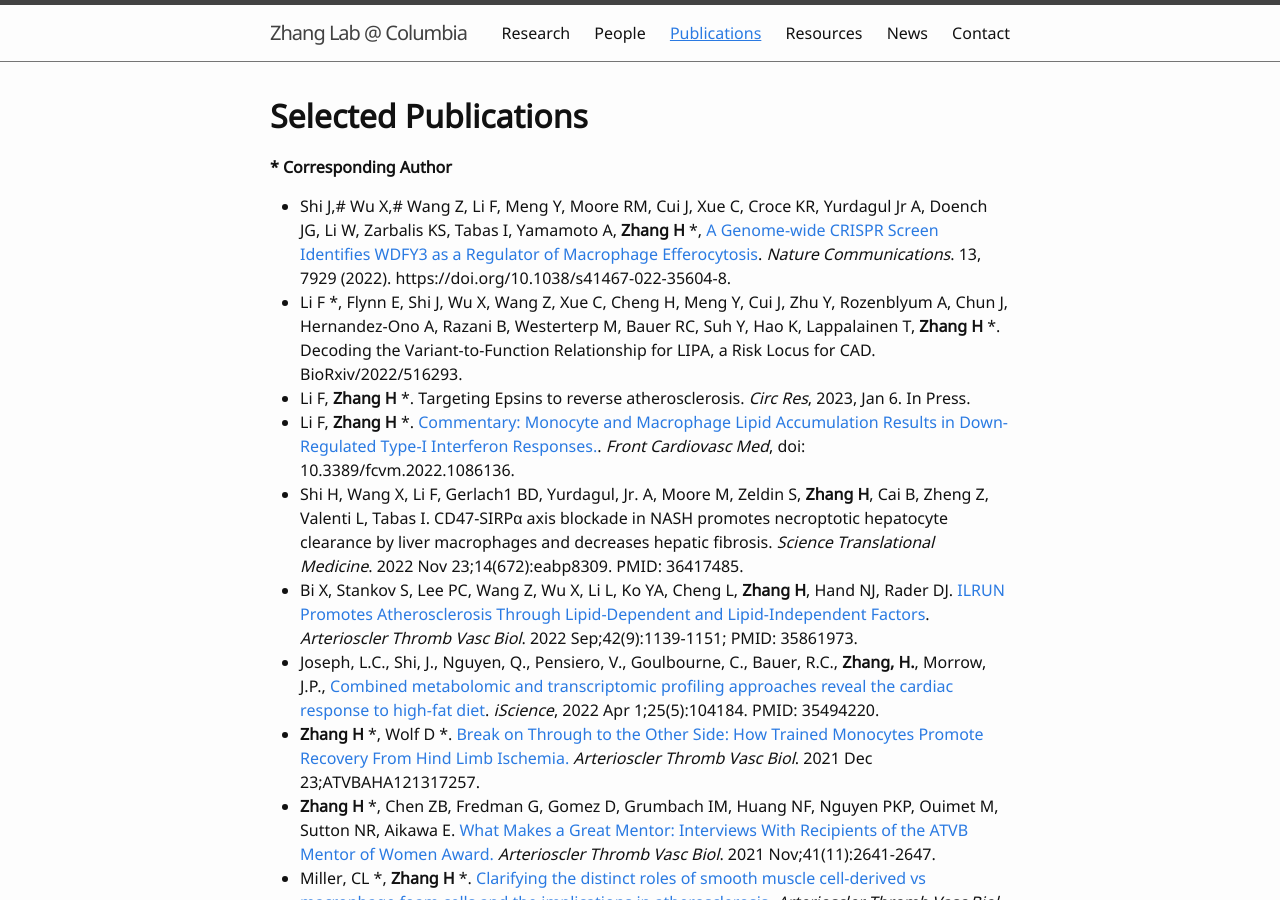
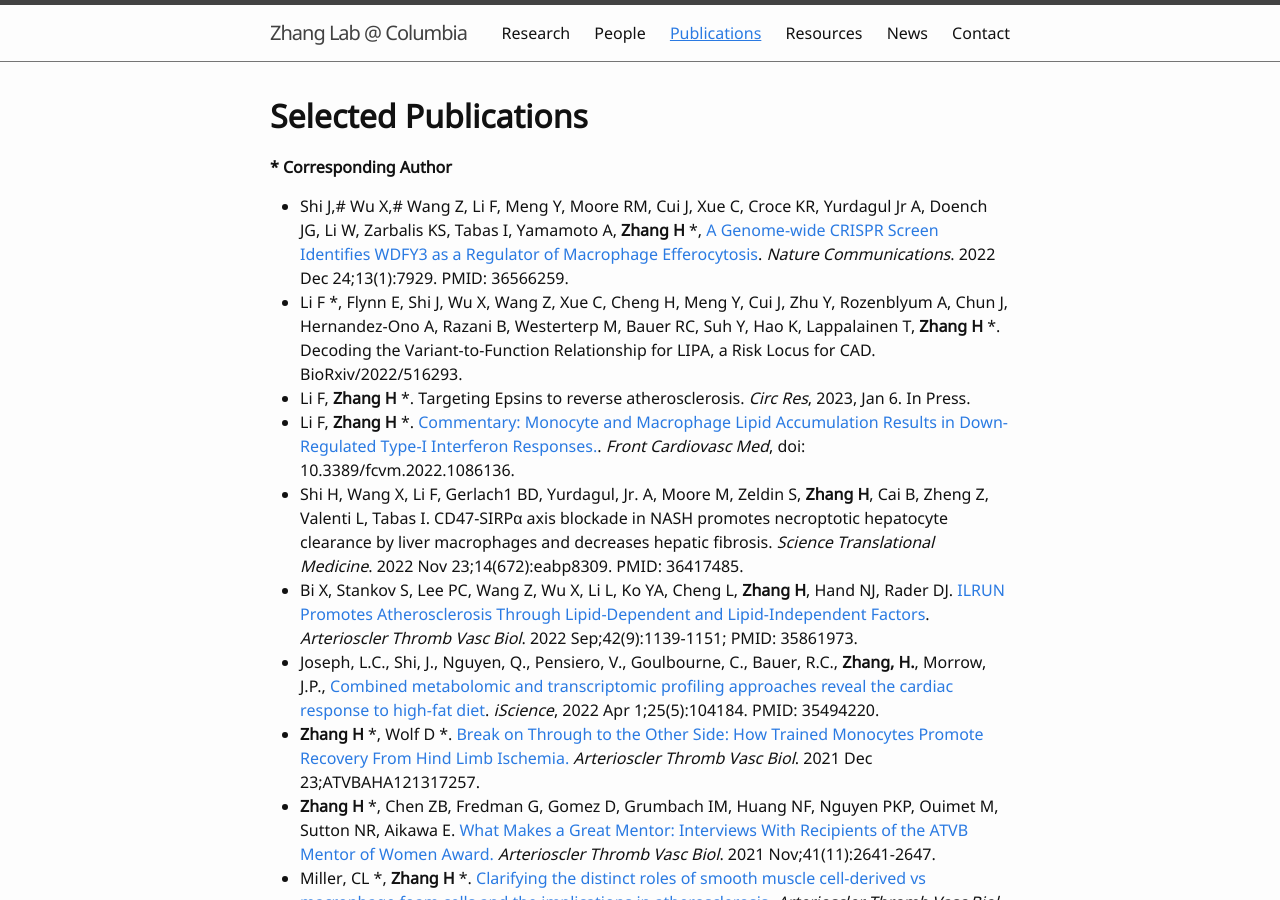
Before and after one commit to hanruizhang/zhanglab, a Jekyll site: the page built from 3_Publications.md, in a window 1280 px wide and 900 px high. Built offline with Jekyll 4.4.1, drawn with Linux system fonts in a browser that asks for light colours; some of the changed text lies outside the part shown.

Commit message:
Update 3_Publications.md

```diff
--- a/3_Publications.md
+++ b/3_Publications.md
@@ -7,7 +7,7 @@ nav: true
 
 __*__ **Corresponding Author**
 
-- Shi J,# Wu X,# Wang Z, Li F, Meng Y, Moore RM, Cui J, Xue C, Croce KR, Yurdagul Jr A, Doench JG, Li W, Zarbalis KS, Tabas I, Yamamoto A, **Zhang H** *, [A Genome-wide CRISPR Screen Identifies WDFY3 as a Regulator of Macrophage Efferocytosis](https://doi.org/10.1038/s41467-022-35604-8). _Nature Communications_. 13, 7929 (2022). https://doi.org/10.1038/s41467-022-35604-8.
+- Shi J,# Wu X,# Wang Z, Li F, Meng Y, Moore RM, Cui J, Xue C, Croce KR, Yurdagul Jr A, Doench JG, Li W, Zarbalis KS, Tabas I, Yamamoto A, **Zhang H** *, [A Genome-wide CRISPR Screen Identifies WDFY3 as a Regulator of Macrophage Efferocytosis](https://doi.org/10.1038/s41467-022-35604-8). _Nature Communications_. 2022 Dec 24;13(1):7929. PMID: 36566259.
 - Li F *, Flynn E, Shi J, Wu X, Wang Z, Xue C, Cheng H, Meng Y, Cui J, Zhu Y, Rozenblyum A, Chun J, Hernandez-Ono A, Razani B, Westerterp M, Bauer RC, Suh Y, Hao K, Lappalainen T, **Zhang H** *. Decoding the Variant-to-Function Relationship for LIPA, a Risk Locus for CAD. BioRxiv/2022/516293.
 - Li F, **Zhang H** *. Targeting Epsins to reverse atherosclerosis. _Circ Res_, 2023, Jan 6. In Press.
 - Li F, **Zhang H** *. [Commentary: Monocyte and Macrophage Lipid Accumulation Results in Down-Regulated Type-I Interferon Responses.](https://www.frontiersin.org/articles/10.3389/fcvm.2022.1086136/full). _Front Cardiovasc Med_, doi: 10.3389/fcvm.2022.1086136.
```
Also changed, not shown: other parts of 3_Publications.md (+1 -1 lines).
